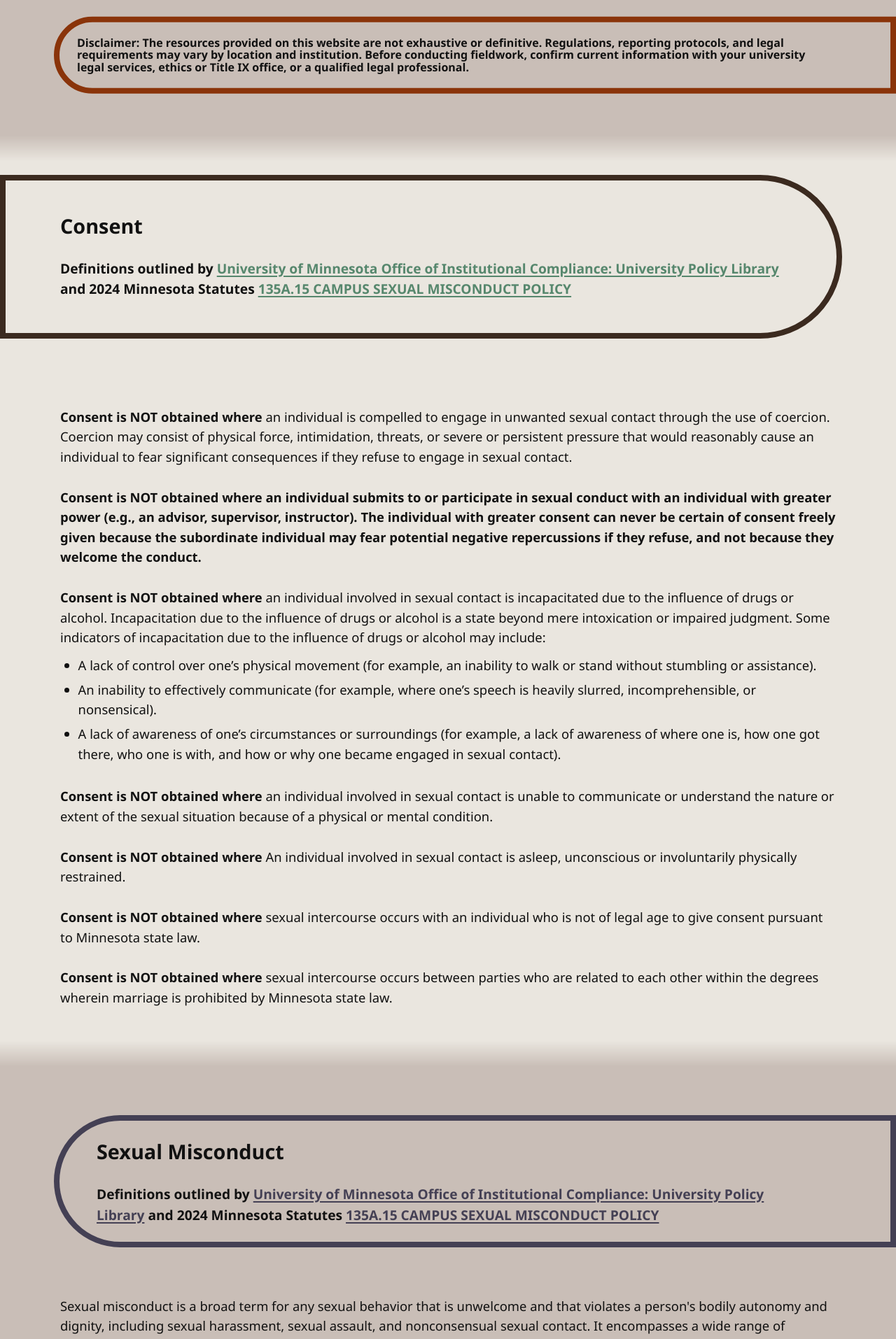
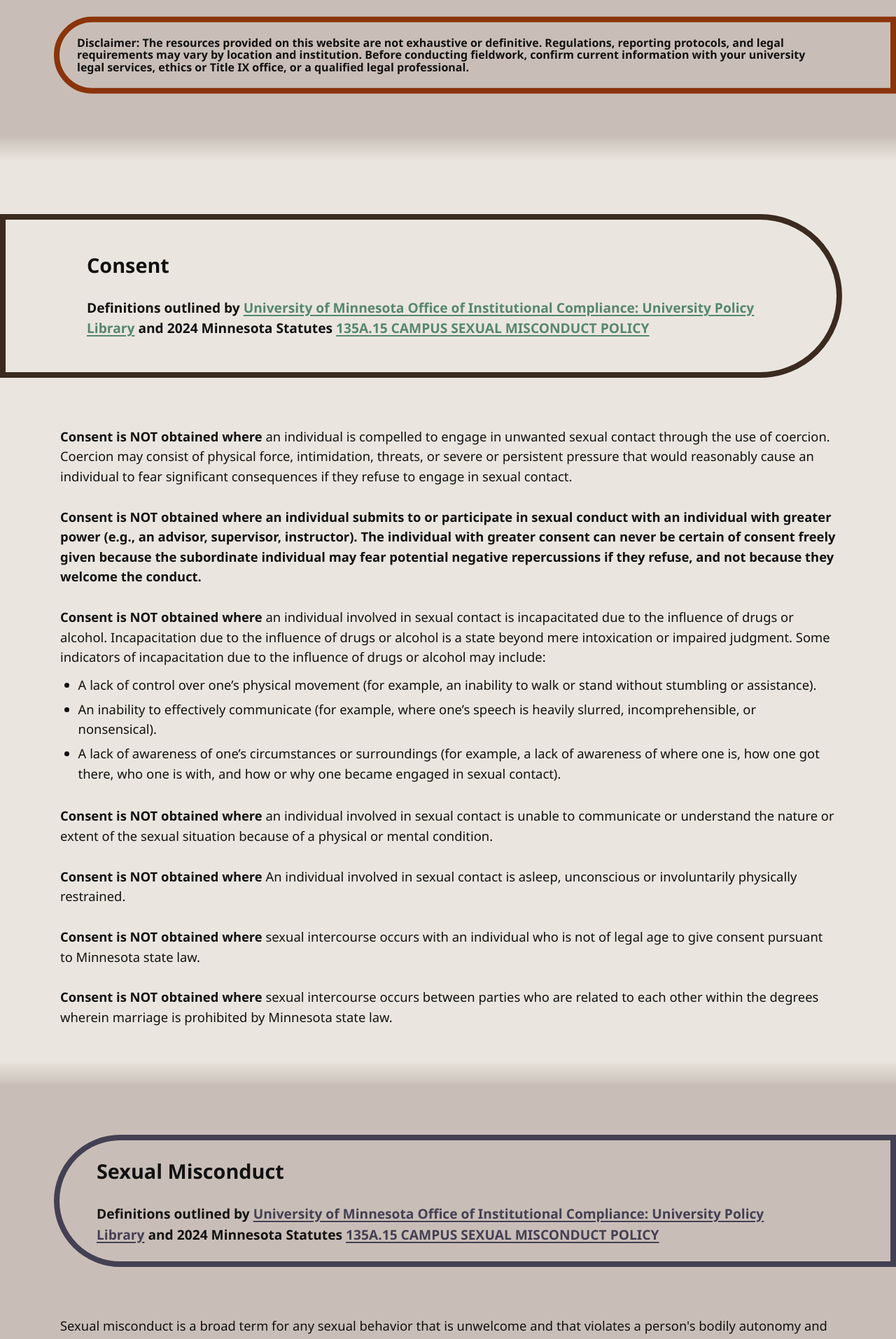
Before and after one commit to AnthroSafetyWarrior/GoldenTrowelProject, a Jekyll site: the page built from _pages/definitions.html, in a window 1280 px wide. Shown: the part 1243-3157 px from the top of the page at 70% size. Built offline with Jekyll 4.4.1, drawn with Linux system fonts in a browser that asks for light colours.

```diff
--- a/_pages/definitions.html
+++ b/_pages/definitions.html
@@ -48,6 +48,7 @@
 
 
 <!-- 2) CONSENT — consistent grid utility -->
+<section class="section">
 <section id=consent class="pillband pill--soil pill--clip-left pill--tight">
  <div class="section">
 <h2>Consent</h2>
@@ -55,7 +56,6 @@
 </div>
 </section>
 
-<section class="section intro">
 <div class="intro-title">
 <p><strong>Consent is NOT obtained where</strong> an individual is compelled to engage in unwanted sexual contact through the use of coercion. Coercion may consist of physical force, intimidation, threats, or severe or persistent pressure that would reasonably cause an individual to fear significant consequences if they refuse to engage in sexual contact.</p>
 <br>
@@ -99,6 +99,7 @@
 
 
 <!-- 4) Sexual Harassment — consistent grid utility -->
+<section class="section">
 <section id=harass class="pillband pill--sage pill--clip-left pill--tight">
  <div class="section">
 <h2>Sexual Harassment</h2>
@@ -106,7 +107,6 @@
 </div>
 </section>
 
-<section class="section intro">
 <div class="intro-title">
 <ul>
 <li><strong>Quid pro quo sexual harassment:</strong>
@@ -177,6 +177,7 @@
 
 
 <!-- 6) Coercion — consistent grid utility -->
+<section class="section">
 <section id=coercion class="pillband pill--soil pill--clip-left pill--tight">
  <div class="section">
 <h2>Coercion</h2>
@@ -184,7 +185,6 @@
 </div>
 </section>
 
-<section class="section intro">
 <div class="intro-title">
 <p> Coercion may consist of physical force, intimidation, threats, or severe or persistent pressure that would reasonably cause an individual to fear significant consequences if they refuse to engage in sexual contact. </p>
 </div>
@@ -210,6 +210,7 @@
 </div>
 
 <!-- 8) retaliation — consistent grid utility -->
+<section class="section">
 <section id=retaliation class="pillband pill--sage pill--clip-left pill--tight">
  <div class="section">
 <h2>Retaliation</h2>
@@ -217,7 +218,6 @@
 </div>
 </section>
 
-<section class="section intro">
 <div class="intro-title">
 <p> Retaliation means taking an adverse action against an individual: 1) for the purpose of interfering with any right or privilege secured by this policy; 2) for refusing to participate in any manner in an informal problem-solving or grievance process relating to a prohibited conduct allegation; or 3) because of the individual’s good faith participation in:</p>
 <ul>
```
